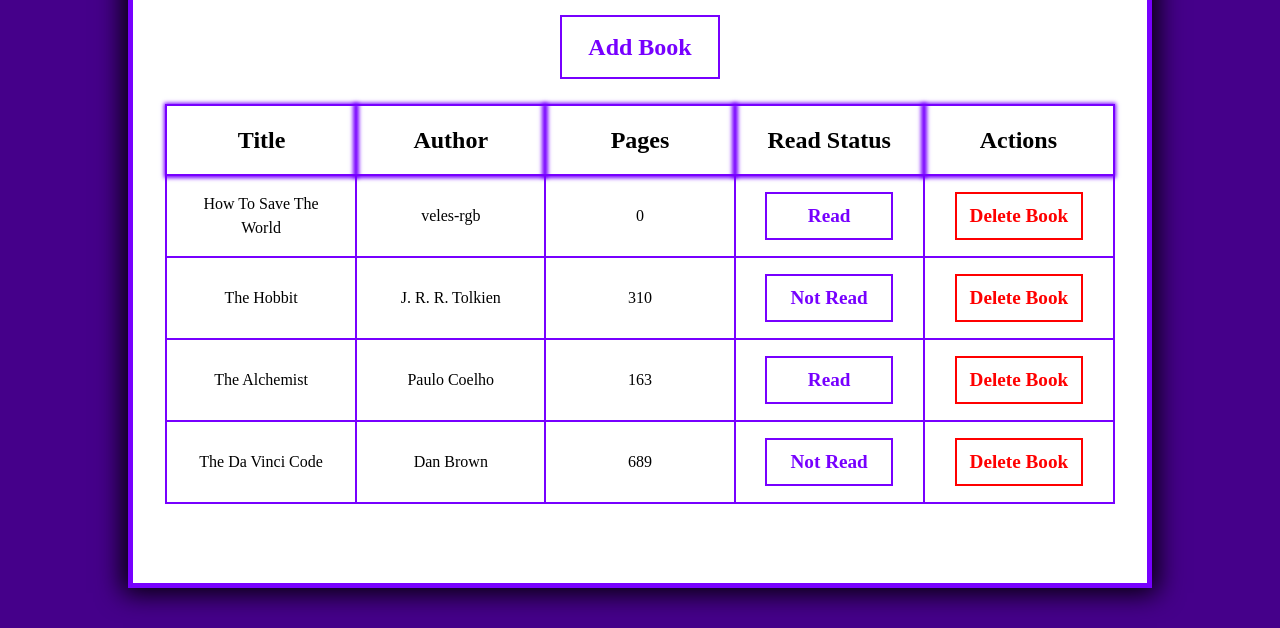
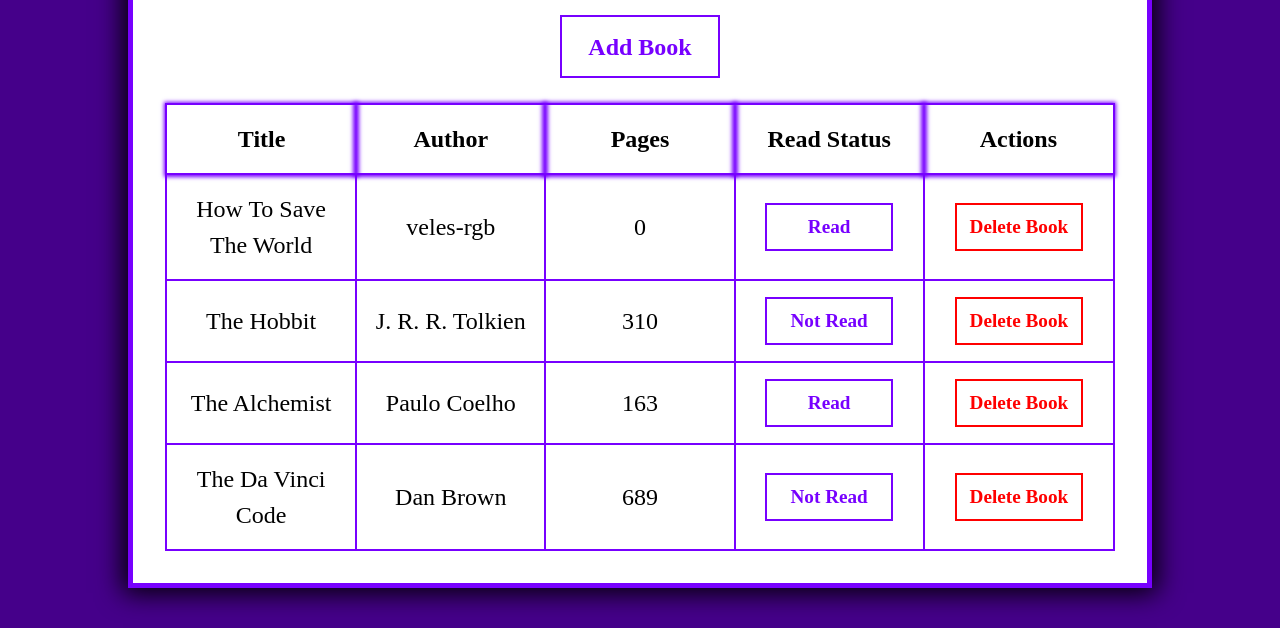
Before and after one commit to veles-rgb/project-library, a plain HTML site: page index.html in a window 1280 px wide. Shown: the part 172-800 px from the top of the page. Drawn offline with Linux system fonts and the light colour scheme.

Commit message:
Fix overflow issue with large table data text

```diff
--- a/styles.css
+++ b/styles.css
@@ -56,6 +56,9 @@ table th {
 }
 
 table td {
+    font-size: 1.5rem;
+    overflow: auto;
+    font-weight: 500;
     border: 2px solid rgb(119, 0, 255);
     padding: 1rem;
 }
```
